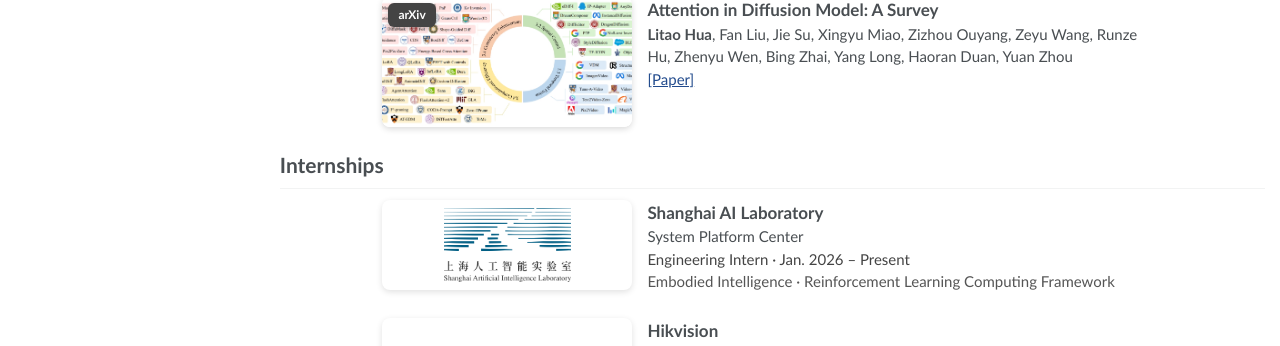
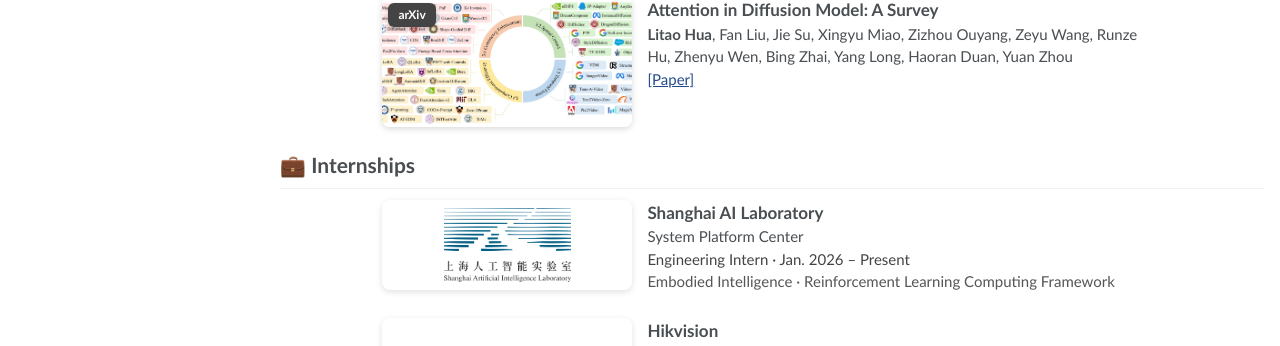
Before and after one commit to robin-hlt/robin-hlt.github.io, a Jekyll site: the page built from _pages/about.md, in a window 1280 px wide and 1297 px high. Shown: the part 861-1207 px from the top of the window. Built offline with Jekyll 4.4.1, drawn with Linux system fonts in a browser that asks for light colours.

```diff
--- a/_pages/about.md
+++ b/_pages/about.md
@@ -218,7 +218,8 @@ Hello! I’m a second-year M.S. student at **Nanjing University of Information S
 
 </div>
 
-# Internships
+
+# 💼 Internships
 
 <div style="max-width: 780px; margin: 0 auto;">
 
```
